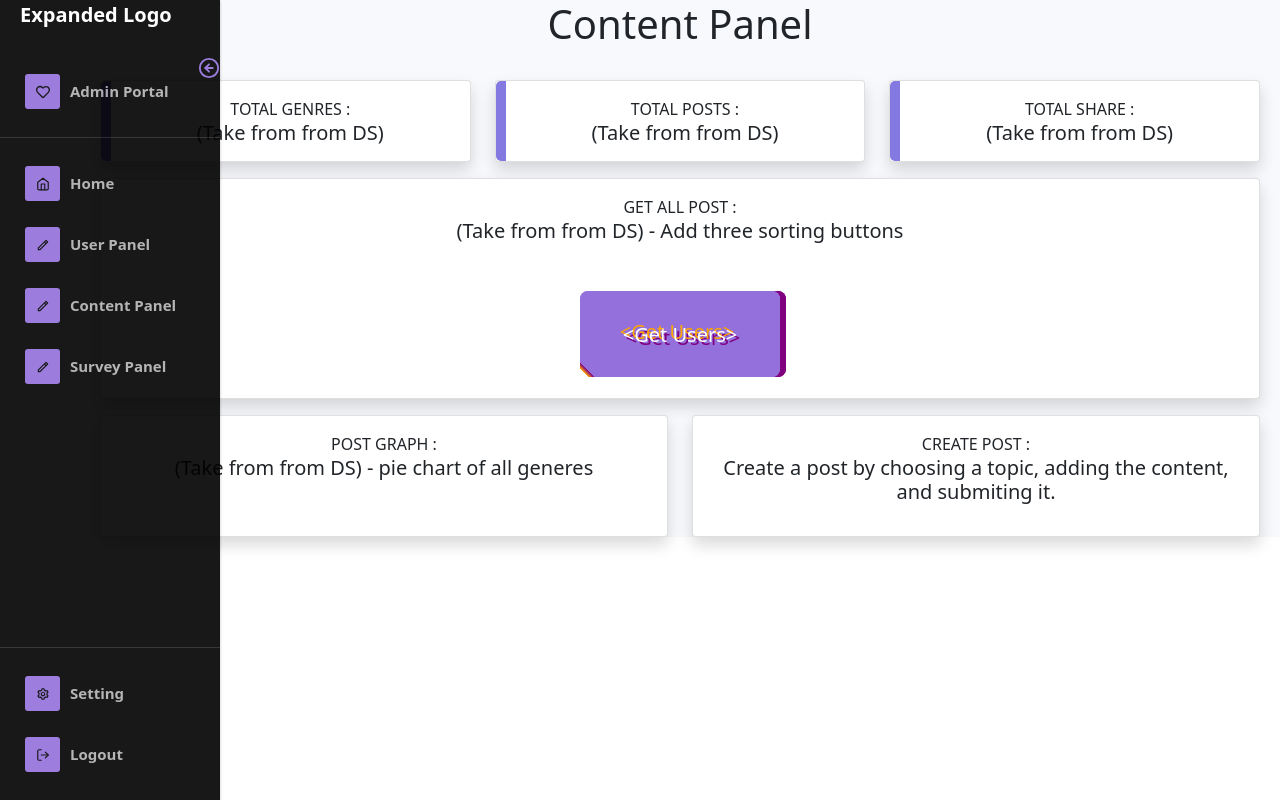
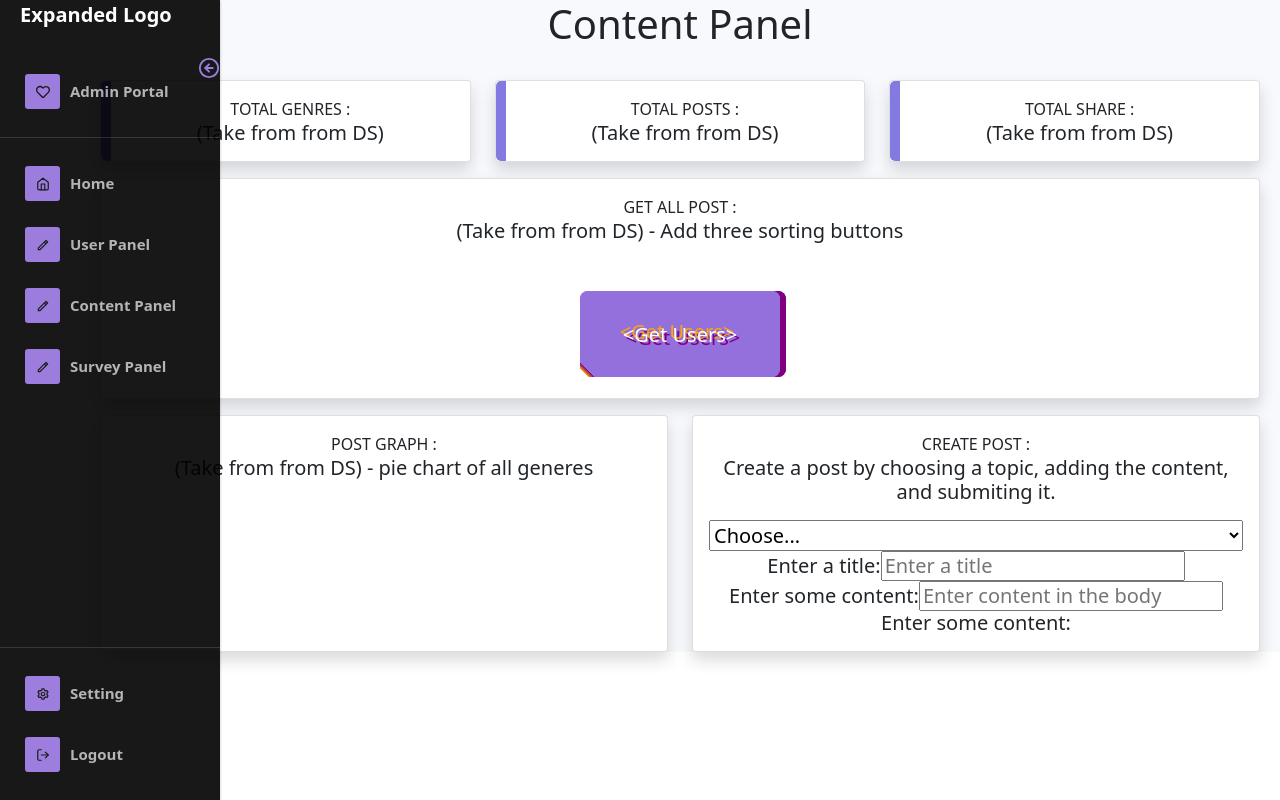
Before and after one commit to StefWebDesigner/RevX, a React (Create React App) app in the folder projectapp/: page /contentpanel in a window 1280 px wide. Built offline with nearby package versions, Linux system fonts and the light colour scheme.

Commit message:
form and functions created

```diff
--- a/projectapp/src/components/admin/admin-groups/ContentPanel.js
+++ b/projectapp/src/components/admin/admin-groups/ContentPanel.js
@@ -1,9 +1,43 @@
 import React, {useState} from 'react';
 import AdminNavbar from "../AdminNavbar";
+import axios from "axios";
+
 
 const ContentPanel = () => {
 
+
+    //FORM STATE FOR POST CONTENT
+    const [postContent, setPostContent] = useState({
+        postTitle: "",
+        postBody: "",
+        postGenre: ""
+    });
+
+    //GET POST TOGGLE STATES
     const [showPost, setShowPost] = useState();
+
+    //POSTING METHOD FOR POST CONTENT
+    const SubmitPostContent = async (e) => {
+       e.defaultPrevented();
+
+       //POST CALL
+       const data = await axios.post('url', postContent);
+       console.log(data);
+
+       //RESETS THE CONTENT IN TO THE FORM
+       setPostContent({
+           postTitle: "",
+           postBody: "",
+           postGenre: ""
+       });
+    }
+    //POST CONTENT FORM HANDLER
+    const handlePosts = (e) => {
+        setPostContent({
+            ...postContent,
+            [e.target.name] : e.target.value,
+        });
+    };
 
     return (
         <>
@@ -207,7 +241,48 @@ const ContentPanel = () => {
 
                                                     {/*A PLACE HOLDER FOR THE REAL CONTENT*/}
                                                     <div className="row">
+                                                        <form onSubmit={SubmitPostContent}>
 
+                                                            <select
+                                                                className="custom-select d-block w-100"
+                                                                name="postGenre"
+                                                                value={postContent.postGenre}
+                                                                onChange={handlePosts}
+                                                                required
+                                                            >
+                                                                <option  value="">Choose...</option>
+                                                                <option  value="beginner">Beginner</option>
+                                                                <option value="intermediate">Intermediate</option>
+                                                                <option  value="advanced">Advanced</option>
+                                                                <option value="java">Java</option>
+                                                                <option  value="javascript">Javascript</option>
+                                                                <option value="react">React</option>
+                                                                <option  value="python">Python</option>
+                                                            </select>
+                                                            <label> Enter a title: </label>
+                                                            <input
+                                                                name="postTitle"
+                                                                value={postContent.postTitle}
+                                                                type="text"
+                                                                placeholder="Enter a title"
+                                                                onChange={handlePosts}
+                                                                required
+                                                            />
+                                                            <label> Enter some content: </label>
+                                                            <input
+                                                                name="postBody"
+                                                                value={postContent.postBody}
+                                                                type="text"
+                                                                placeholder="Enter content in the body"
+                                                                onChange={handlePosts}
+                                                                required
+                                                            />
+                                                            <label> Enter some content: </label>
+
+
+
+
+                                                        </form>
 
 
                                                     </div>
```
